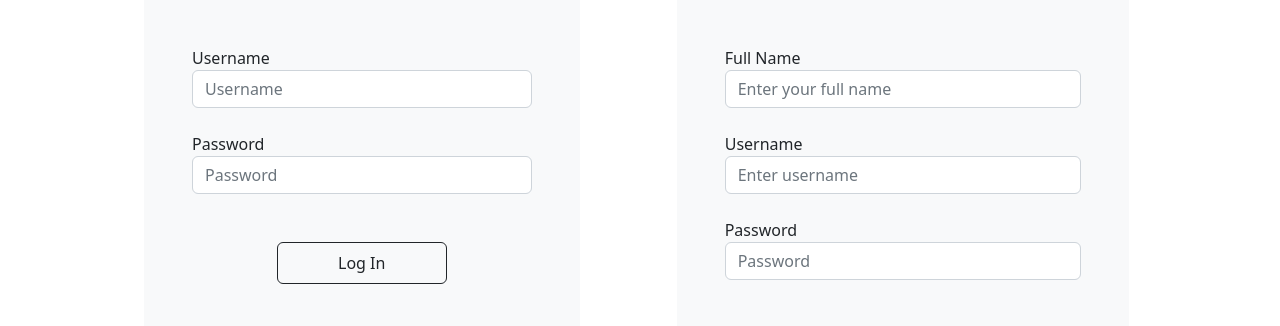
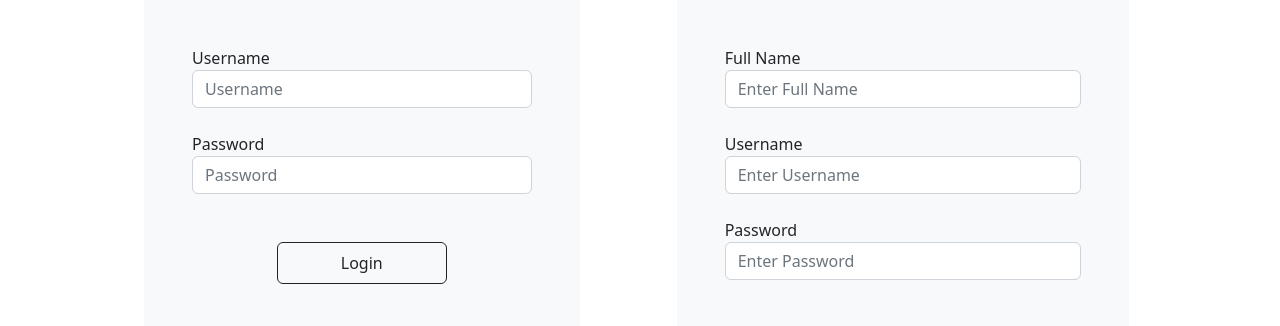
Before and after one commit to ali-aftab-khokhar/react-test-proj, a React (Create React App) app: page / in a window 1280 px wide. Shown: the part 226-552 px from the top of the page. Built offline with nearby package versions, Linux system fonts and the light colour scheme; no server answers.

Commit message:
Constants Included

```diff
--- a/src/Components/LoginSignUp/LoginForm.jsx
+++ b/src/Components/LoginSignUp/LoginForm.jsx
@@ -1,4 +1,5 @@
 import React, { useRef } from 'react'
+import constants from '../../Constants'
 import Labels from './Labels'
 
 const LoginForm = (props) => {
@@ -18,15 +19,15 @@ const LoginForm = (props) => {
             <div>
                 <form onSubmit={onSubmit}>
                     <div className="form-group mb-4">
-                        <Labels name="Username" />
-                        <input type="text" className="form-control" ref={usernameRef} name="username" placeholder="Username" />
+                        <Labels name={constants.username} />
+                        <input type="text" className="form-control" ref={usernameRef} name="username" placeholder={constants.username} />
                     </div>
                     <div className="form-group mb-4">
-                        <Labels name="Password" />
-                        <input type="password" className="form-control" name="password" placeholder="Password" ref={passwordRef} />
+                        <Labels name={constants.password} />
+                        <input type="password" className="form-control" name="password" placeholder={constants.password} ref={passwordRef} />
                     </div>
                     <div className="mb-4 mt-5 text-center ">
-                        <input type="submit" className='p-2 w-50 btn btn-outline-dark' value="Log In" />
+                        <input type="submit" className='p-2 w-50 btn btn-outline-dark' value={constants.login} />
                     </div>
                 </form>
             </div>
--- a/src/Components/LoginSignUp/SignUpForm.jsx
+++ b/src/Components/LoginSignUp/SignUpForm.jsx
@@ -1,4 +1,5 @@
 import React, { useRef } from 'react'
+import constants from '../../Constants'
 import Labels from './Labels'
 
 const SignUpForm = (props) => {
@@ -28,16 +29,16 @@ const SignUpForm = (props) => {
             <div>
                 <form onSubmit={onSubmit}>
                     <div className="form-group mb-4">
-                        <Labels name="Full Name" />
-                        <input type="text" className="form-control" placeholder="Enter your full name" ref={fullnameRef} />
+                        <Labels name={constants.full_name} />
+                        <input type="text" className="form-control" placeholder={constants.enter_full_name} ref={fullnameRef} />
                     </div>
                     <div className="form-group mb-4">
-                        <Labels name="Username" />
-                        <input type="text" className="form-control" placeholder="Enter username" ref={usernameRef} />
+                        <Labels name={constants.username} />
+                        <input type="text" className="form-control" placeholder={constants.enter_username} ref={usernameRef} />
                     </div>
                     <div className="form-group mb-4">
-                        <Labels name="Password" />
-                        <input type="password" className="form-control" placeholder="Password" ref={passwordRef} />
+                        <Labels name={constants.password} />
+                        <input type="password" className="form-control" placeholder={constants.enter_password} ref={passwordRef} />
                     </div>
                     <div className="mb-4 mt-5 text-center ">
                         <input value="Sign Up" type="submit" className='p-2 w-50 btn btn-outline-dark' />
--- a/src/Constants.js
+++ b/src/Constants.js
@@ -15,7 +15,13 @@ const constants = {
     login: "Login",
     edit_done: "Edit Done",
     edit_post: "Edit Post",
-    data_loading_failed: "Data Loading Failed"
+    data_loading_failed: "Data Loading Failed",
+    username: "Username",
+    full_name: "Full Name",
+    password: "Password",
+    enter_full_name: "Enter Full Name",
+    enter_username: "Enter Username",
+    enter_password: "Enter Password"
 }
 
 export default constants
```
